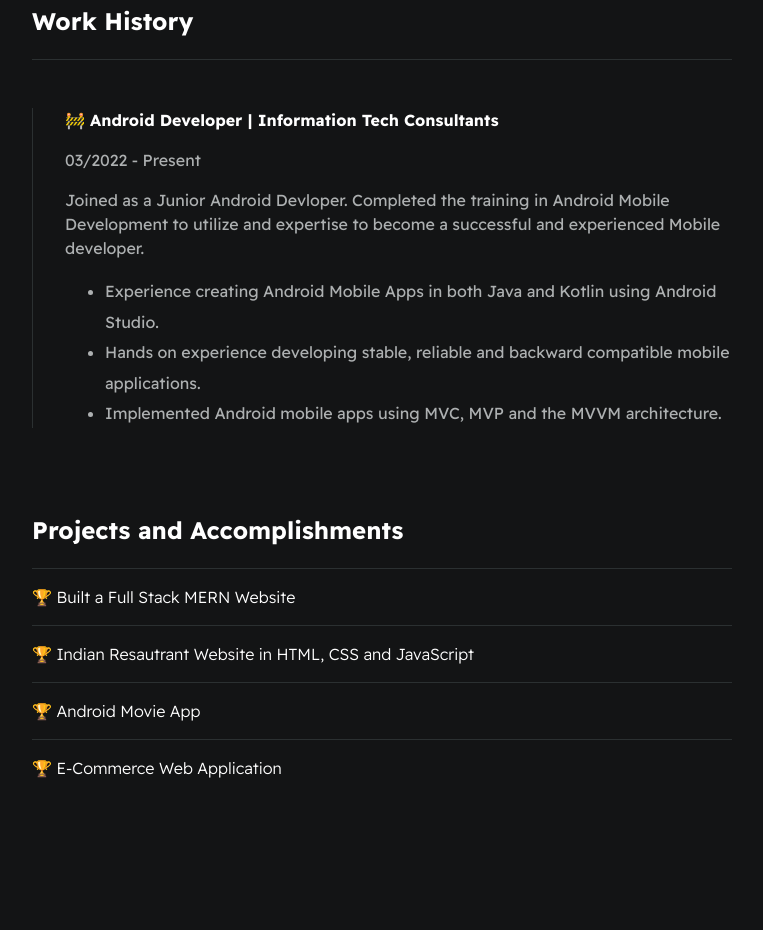
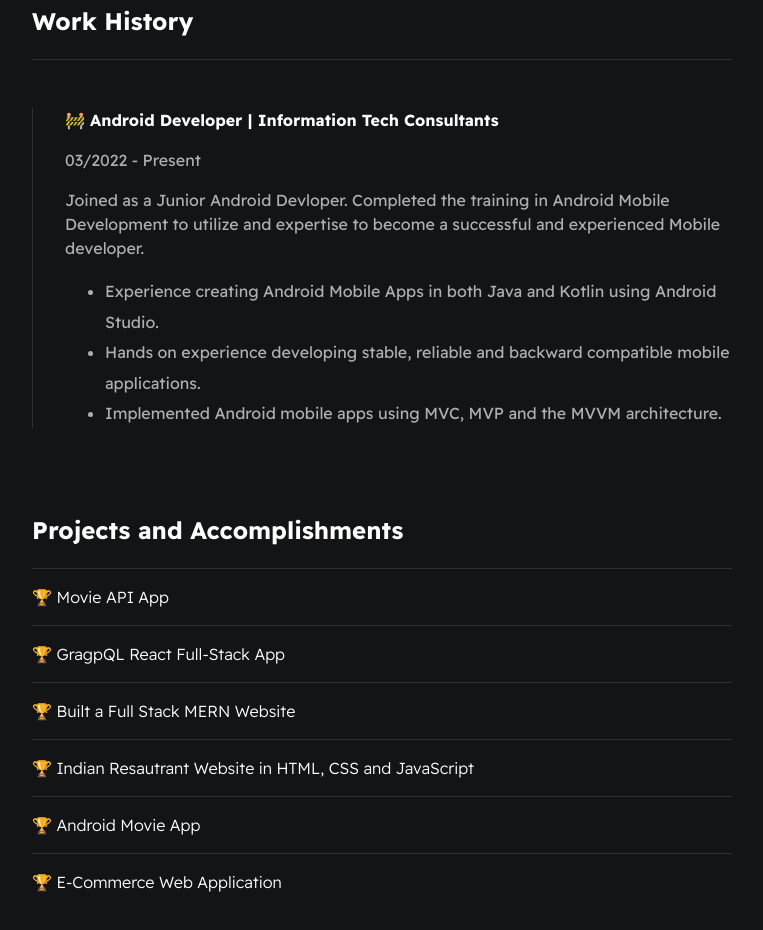
Before and after one commit to Hitendra27/Digital_Resume, a plain HTML site: page index.html in a window 1280 px wide. Shown: the part 866-1796 px from the top of the page, without its empty margins (258-1021 px from the left). Before the commit the page ends 1686 px from the top, so only its background shows below. Drawn offline with Linux system fonts and the light colour scheme.

Commit message:
Added Projects.

```diff
--- a/index.html
+++ b/index.html
@@ -15,9 +15,7 @@
   <body>
     <div id="container--main">
       <section id="wrapper--hero" class="section--page">
-        <img
-          id="profile-pic"
-          src="./assets/images/hitendra.JPEG">
+        <img id="profile-pic" src="./assets/images/hitendra.JPEG" />
 
         <div>
           <h1 id="user-name">Hitendra Quessou</h1>
@@ -117,6 +115,18 @@
         <h2>Projects and Accomplishments</h2>
 
         <div class="card--project">
+          <a href="https://hitendra27.github.io/Movie_API/"
+            ><span>🏆 </span>Movie API App</a
+          >
+        </div>
+
+        <div class="card--project">
+          <a href="https://hitendra27.github.io/Movie_API/"
+            ><span>🏆 </span>GragpQL React Full-Stack App</a
+          >
+        </div>
+
+        <div class="card--project">
           <a href="https://github.com/Hitendra27/pro-MERN-stack-2"
             ><span>🏆 </span>Built a Full Stack MERN Website</a
           >
```
